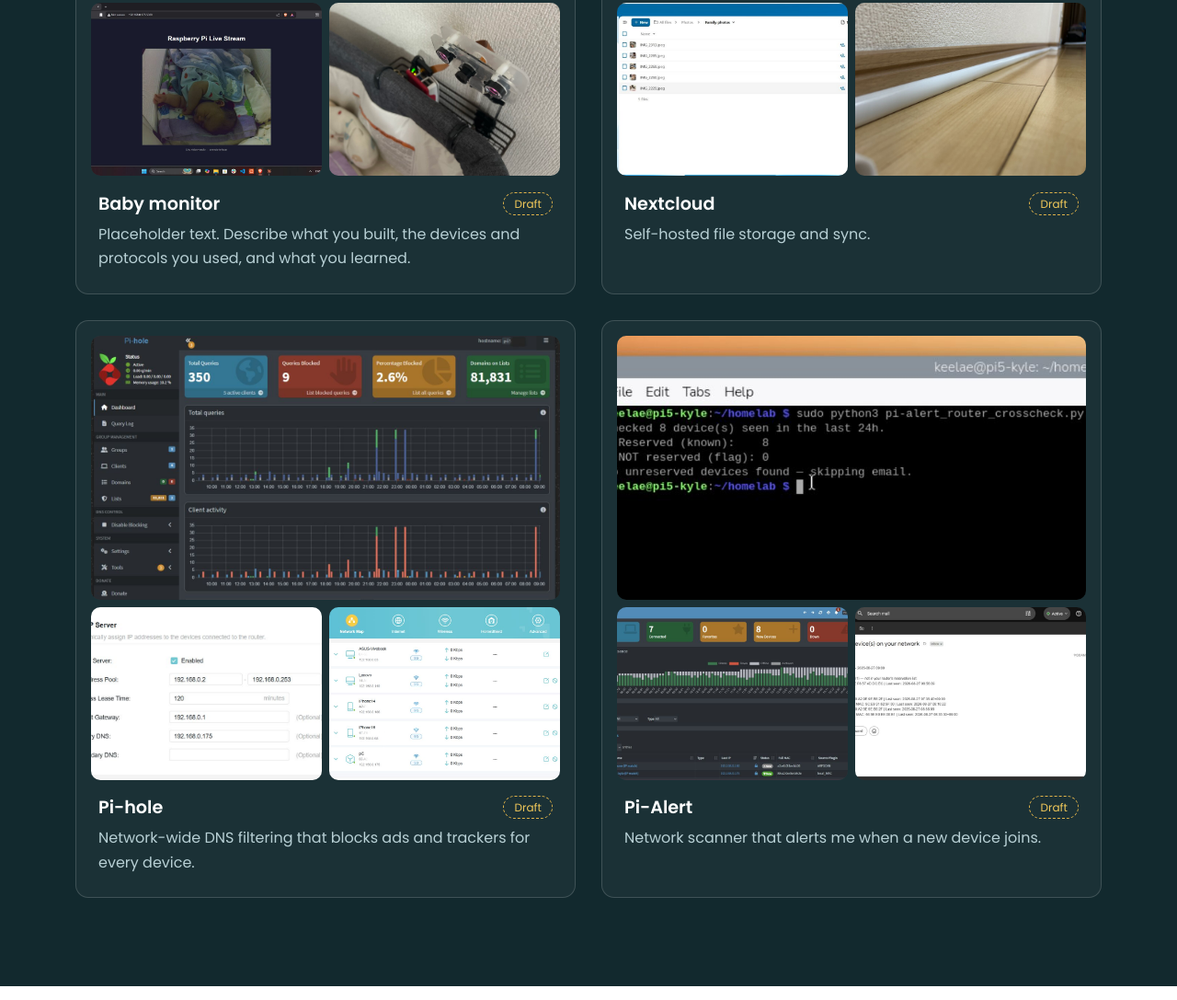
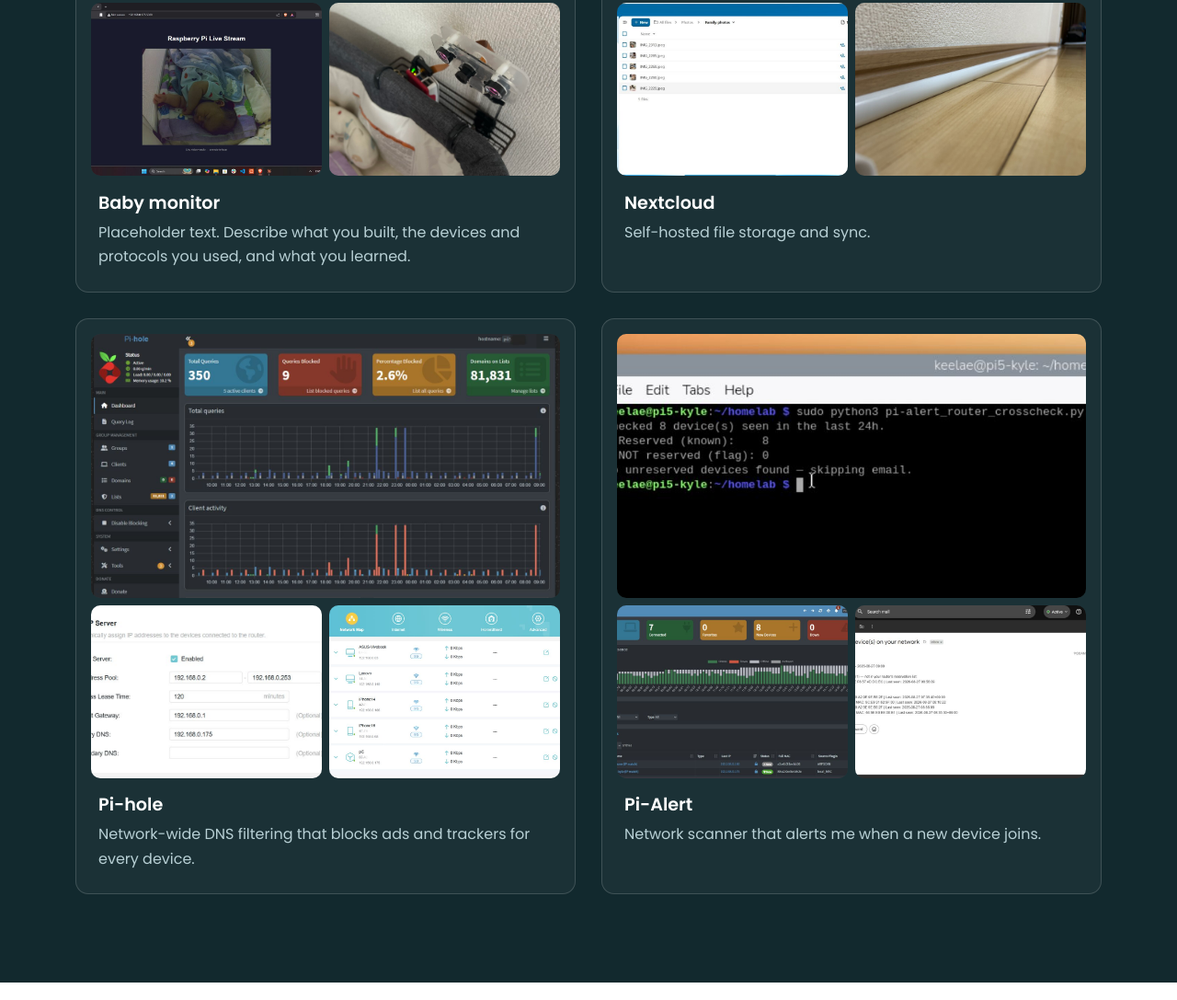
Before and after one commit to knich872/simple-portfolio-page, a plain HTML site: page index.html in a window 1280 px wide. Shown: the part 1241-2328 px from the top of the page at 92% size. Drawn offline with nearby package versions, Linux system fonts and the light colour scheme.

Commit message:
Update index.html
Removed "Draft" from all projects

```diff
--- a/index.html
+++ b/index.html
@@ -100,7 +100,6 @@
             <div class="lab-card__body">
               <div class="lab-card__head">
                 <h3 data-i18n="lab.baby.title">Baby monitor</h3>
-                <span class="badge-placeholder" data-i18n="lab.badge">Draft</span>
               </div>
               <p data-i18n="lab.baby.desc">I didn't buy a baby monitor. I built one.</p>
             </div>
@@ -114,7 +113,6 @@
             <div class="lab-card__body">
               <div class="lab-card__head">
                 <h3 data-i18n="lab.nextcloud.title">Nextcloud</h3>
-                <span class="badge-placeholder" data-i18n="lab.badge">Draft</span>
               </div>
               <p data-i18n="lab.nextcloud.desc">Nextcloud for self-hosted cloud storage and Tailscale for secure remote access.</p>
             </div>
@@ -128,7 +126,6 @@
             <div class="lab-card__body">
               <div class="lab-card__head">
                 <h3 data-i18n="lab.pihole.title">Pi-hole</h3>
-                <span class="badge-placeholder" data-i18n="lab.badge">Draft</span>
               </div>
               <p data-i18n="lab.pihole.desc">I stood up Pi-hole on a Raspberry Pi 5 and made it the authoritative DNS resolver for my LAN.</p>
             </div>
@@ -142,7 +139,6 @@
             <div class="lab-card__body">
               <div class="lab-card__head">
                 <h3 data-i18n="lab.pialert.title">Pi-Alert</h3>
-                <span class="badge-placeholder" data-i18n="lab.badge">Draft</span>
               </div>
               <p data-i18n="lab.pialert.desc">Pi-Alert scans, my script cross-checks, and I get an email only when something's actually worth looking at.</p>
             </div>
```
